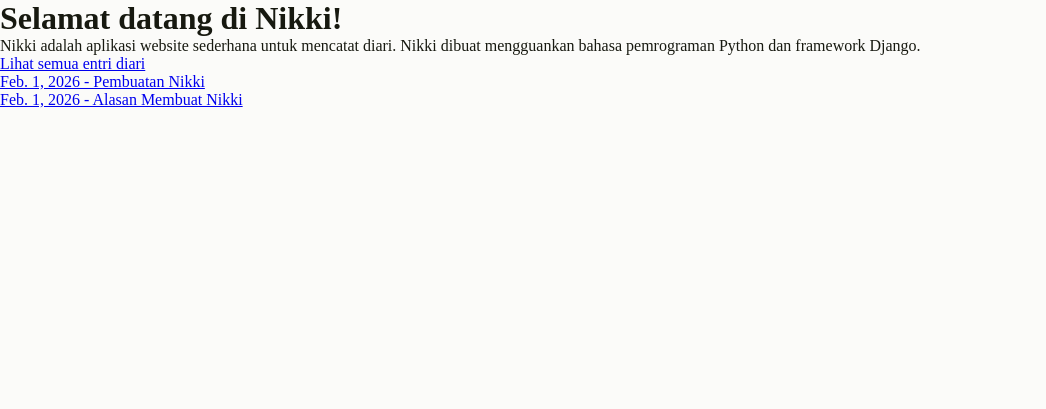
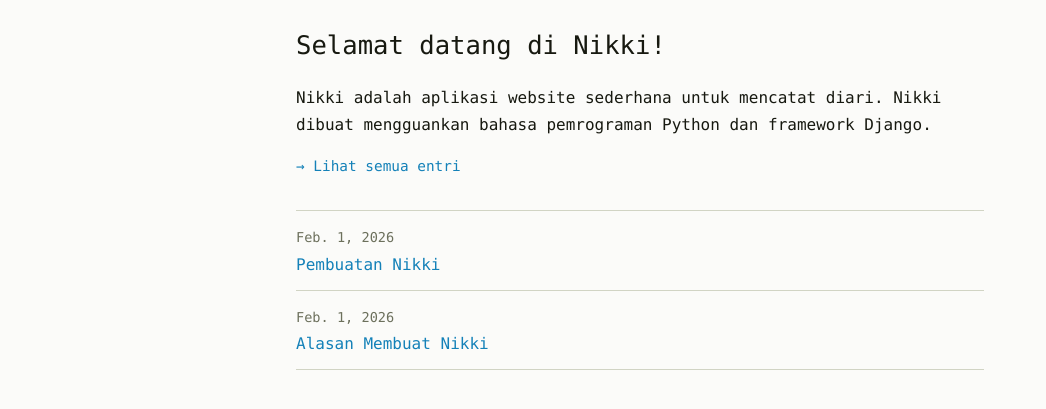
Before and after one commit to Nipaaaa1/nikki, a Django app: page / in a window 1280 px wide. Shown: the top 409 px of the page, without its empty margins (0-1046 px from the left). Run offline with Django 5.2, Linux system fonts and the light colour scheme; data comes from the database, SQL or seed files in the repository.

Commit message:
feat: design the website

```diff
--- a/app/diary/templates/diary/base.html
+++ b/app/diary/templates/diary/base.html
@@ -10,7 +10,9 @@
 </head>
 
 <body>
-  {% block content %}{% endblock %}
+  <main class="container">
+    {% block content %}{% endblock %}
+  </main>
 </body>
 
 </html>
--- a/app/diary/templates/diary/home.html
+++ b/app/diary/templates/diary/home.html
@@ -6,10 +6,18 @@
 <h1>{{ home.heading }}</h1>
 <p>{{ home.description }}</p>
 
-<a href="{% url 'entry_list_view' %}">Lihat semua entri diari</a>
-<ul>
+<nav class="nav">
+  <a href="{% url 'entry_list_view' %}">→ Lihat semua entri</a>
+</nav>
+
+<ul class="diary-list">
   {% for diary in diaries %}
-  <li><a href="{% url 'entry_detail_view' diary.id %}">{{ diary.created }} - {{ diary.title }}</a></li>
+  <li>
+    <a href="{% url 'entry_detail_view' diary.id %}">
+      <time>{{ diary.created }}</time><br>
+      {{ diary.title }}
+    </a>
+  </li>
   {% endfor %}
 </ul>
 {% endblock %}
--- a/app/static/css/style.css
+++ b/app/static/css/style.css
@@ -1,10 +1,136 @@
 * {
-  margin: 0;
-  padding: 0;
   box-sizing: border-box;
 }
 
+/* http://meyerweb.com/eric/tools/css/reset/
+   v2.0 | 20110126
+   License: none (public domain)
+*/
+
+html, body, div, span, applet, object, iframe,
+h1, h2, h3, h4, h5, h6, p, blockquote, pre,
+a, abbr, acronym, address, big, cite, code,
+del, dfn, em, img, ins, kbd, q, s, samp,
+small, strike, strong, sub, sup, tt, var,
+b, u, i, center,
+dl, dt, dd, ol, ul, li,
+fieldset, form, label, legend,
+table, caption, tbody, tfoot, thead, tr, th, td,
+article, aside, canvas, details, embed,
+figure, figcaption, footer, header, hgroup,
+menu, nav, output, ruby, section, summary,
+time, mark, audio, video {
+	margin: 0;
+	padding: 0;
+	border: 0;
+	font-size: 100%;
+	font: inherit;
+	vertical-align: baseline;
+}
+/* HTML5 display-role reset for older browsers */
+article, aside, details, figcaption, figure,
+footer, header, hgroup, menu, nav, section {
+	display: block;
+}
 body {
-  background-color: hsl(60, 23%, 98%);
-  color: hsl(71, 21%, 8%);
+	line-height: 1;
 }
+ol, ul {
+	list-style: none;
+}
+blockquote, q {
+	quotes: none;
+}
+blockquote:before, blockquote:after,
+q:before, q:after {
+	content: '';
+	content: none;
+}
+table {
+	border-collapse: collapse;
+	border-spacing: 0;
+}
+
+:root {
+  --bg: hsl(60, 23%, 98%);
+  --text: hsl(71, 21%, 8%);
+  --muted: hsl(71, 10%, 40%);
+  --border: hsl(71, 15%, 80%);
+  --accent: hsl(200, 80%, 40%);
+}
+
+body {
+  background-color: var(--bg);
+  color: var(--text);
+  font-family: ui-monospace, SFMono-Regular, Menlo, Consolas, monospace;
+  line-height: 1.7;
+}
+
+.container {
+  max-width: 720px;
+  padding: 1.5rem 1rem;
+  margin: 0 auto;
+}
+
+h1 {
+  font-size: 1.6rem;
+  margin-bottom: 0.5rem;
+}
+
+h2 {
+  font-size: 1.2rem;
+  margin-bottom: 0.5rem;
+}
+
+p {
+  margin: 1rem 0;
+  white-space: pre-line;
+}
+
+span,
+time {
+  font-size: 0.85rem;
+  color: var(--muted);
+}
+
+a {
+  color: var(--accent);
+  text-decoration: none;
+}
+
+a:hover {
+  text-decoration: underline;
+}
+
+.diary-list {
+  margin-top: 1.5rem;
+  border-top: 1px solid var(--border);
+}
+
+.diary-list li {
+  padding: 0.75rem 0;
+  border-bottom: 1px solid var(--border);
+}
+
+.diary-list a {
+  display: block;
+}
+
+.nav {
+  margin-bottom: 2rem;
+  font-size: 0.9rem;
+}
+
+.entry-content {
+  margin-top: 1.5rem;
+}
+
+@media (max-width: 480px) {
+  h1 {
+    font-size: 1.4rem;
+  }
+
+  .container {
+    padding: 1rem 0.75rem;
+  }
+}
```
Also changed, not shown: app/diary/templates/diary/entry_detail.html (+6 -3 lines), app/diary/templates/diary/entry_list.html (+10 -2 lines).
